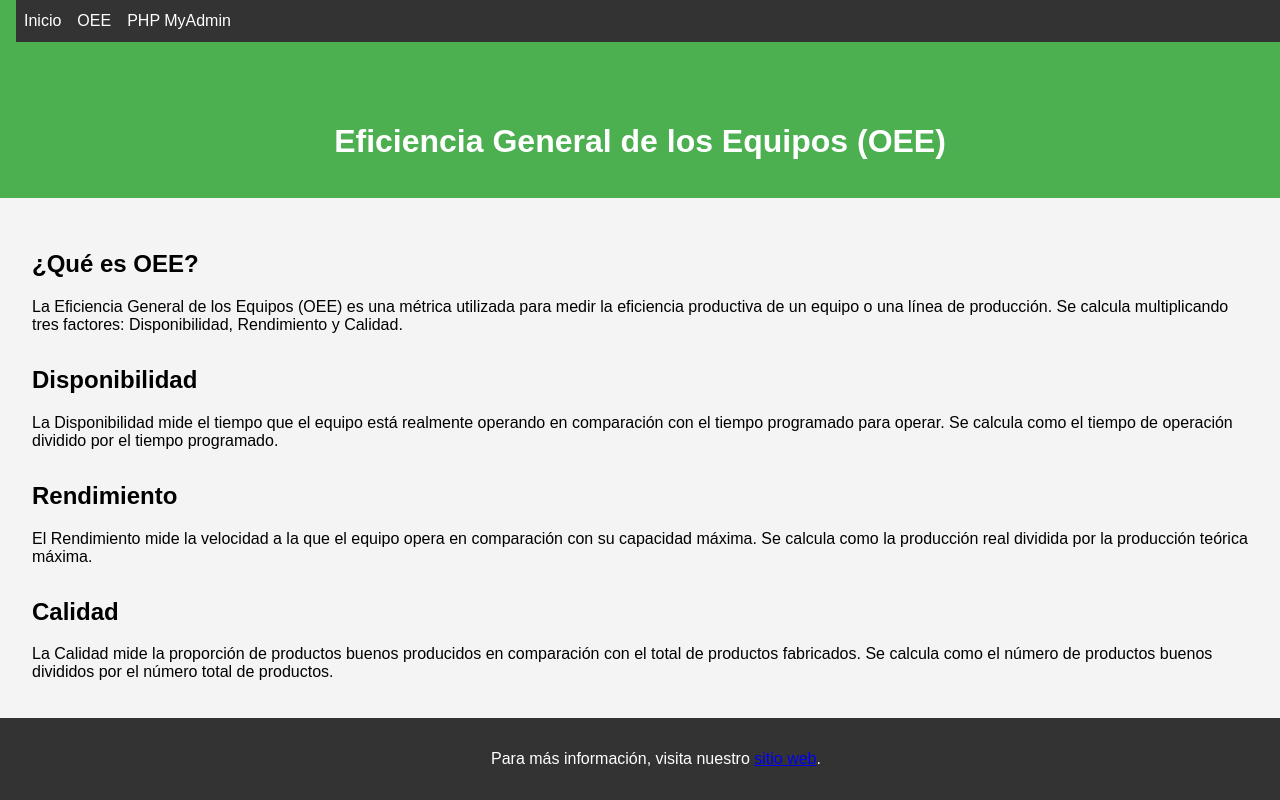
After one commit to AgustinMadygraf/ESPWROOM32, a PHP site: page /oee.php in a window 1280 px wide. The commit adds this page. Run offline with PHP 8.4, Linux system fonts and the light colour scheme; data that the repository does not hold is empty.

```diff
--- /dev/null
+++ b/header.css
@@ -0,0 +1,70 @@
+/*-----------------------CONTENT--------------*/
+
+div.content {
+  margin-left: 250px;
+  padding: 1px 16px;
+
+}
+
+@media screen and (max-width: 750px) {
+
+  div.content {margin-left: 0;
+              padding: 220px 16px;}
+            }
+
+
+@media screen and (max-width: 690px) { div.content {padding: 1px 8px;}        }
+@media screen and (max-width: 680px) { div.content {padding: 1px 6px;}        }
+@media screen and (max-width: 670px) { div.content {padding: 1px 4px;}        }
+@media screen and (max-width: 660px) { div.content {padding: 1px 2px;}        }
+@media screen and (max-width: 650px) {div.content {padding: 1px 1px;}        }
+
+
+/*---------------------------TOPNAV--------------------------*/
+
+ .topnav ul {
+           list-style-type: none;
+           margin: 0;
+           padding: 0;
+           overflow: hidden;
+           background-color: #333;
+           position: fixed;
+           top: 0;
+           width: 100%;                     }
+
+.topnav li {  float: left;
+              font-size: 16px;
+                   }
+
+.topnav li a {
+  display: block;
+  color: white;
+  text-align: center;
+  padding: 12px 8px;
+  text-decoration: none;
+}
+
+.topnav li a:hover:not(.active) {
+  background-color: #111;
+}
+
+.topnav .active {
+  background-color: #4CAF50;
+}
+
+
+@media screen and (max-width: 1275px) { .topnav li {font-size: 15px;         }
+@media screen and (max-width: 1200px) { .topnav li {font-size: 14px;         }
+@media screen and (max-width: 1150px) { .topnav li {font-size: 13px;         }
+@media screen and (max-width: 1100px) { .topnav li {font-size: 12px;         }
+@media screen and (max-width: 1075px) { .topnav li {font-size: 11px;         }
+@media screen and (max-width: 1010px) { .topnav li {font-size: 10px;         }
+@media screen and (max-width: 995px) { .topnav li {font-size: 9px;         }
+
+
+
+
+.alert-danger{color:#721c24;background-color:#f8d7da;border-color:#f5c6cb}
+.alert-danger hr{border-top-color:#f1b0b7}
+.alert-danger .alert-link{color:#491217}
+}
--- /dev/null
+++ b/header.php
@@ -0,0 +1,37 @@
+<?php
+// ESPWROOM32/includes/header.php
+
+//$paginaActual = basename($_SERVER['PHP_SELF']);
+//$claseActiva = "class='active'";
+
+$navItems = [
+    'index.php' => 'Inicio',
+    'oee.php' => 'OEE',
+    '../phpMyAdmin/' => 'PHP MyAdmin'
+];
+?>
+
+<!DOCTYPE html>
+<html lang="es">
+<head>
+    <meta charset="UTF-8">
+    <link rel="stylesheet" type="text/css" href="header.css">
+    <meta name="viewport" content="width=device-width, initial-scale=1.0">
+    <link rel="shortcut icon" href="/favicon.ico" type="image/x-icon">
+    <link rel="icon" href="/imagenes/favicon.ico" type="image/x-icon">
+</head>
+<body>
+<header>
+    <br><br><br>
+    <div class='topnav'>
+        <ul>
+            <?php foreach ($navItems as $fileName => $title): ?>
+                <li>
+                    <a href="/ESPWROOM32/<?= $fileName ?>" <?= ($paginaActual == "ESPWROOM32/$fileName") ? $claseActiva : "" ?>>
+                        <?= $title ?>
+                    </a>
+                </li>
+            <?php endforeach; ?>
+        </ul>
+    </div>
+</header>
--- a/index.php
+++ b/index.php
@@ -1,3 +1,8 @@
+<?php
+// index.php
+require 'header.php';
+?>
+
 <!DOCTYPE html>
 <html lang="es">
 <head>
--- /dev/null
+++ b/oee.css
@@ -0,0 +1,27 @@
+body {
+    font-family: Arial, sans-serif;
+    margin: 0;
+    padding: 0;
+    background-color: #f4f4f4;
+}
+header {
+    background-color: #4CAF50;
+    color: white;
+    padding: 1em;
+    text-align: center;
+}
+main {
+    padding: 2em;
+}
+section {
+    margin-bottom: 2em;
+}
+footer {
+    background-color: #333;
+    color: white;
+    text-align: center;
+    padding: 1em;
+    position: fixed;
+    width: 100%;
+    bottom: 0;
+}
--- /dev/null
+++ b/oee.php
@@ -0,0 +1,39 @@
+<?php
+require "header.php";
+?>
+
+<!DOCTYPE html>
+<html lang="es">
+<head>
+    <meta charset="UTF-8">
+    <meta name="viewport" content="width=device-width, initial-scale=1.0">
+    <title>Eficiencia General de los Equipos (OEE)</title>
+    <link rel="stylesheet" href="oee.css">
+</head>
+<body>
+    <header>
+        <h1>Eficiencia General de los Equipos (OEE)</h1>
+    </header>
+    <main>
+        <section>
+            <h2>¿Qué es OEE?</h2>
+            <p>La Eficiencia General de los Equipos (OEE) es una métrica utilizada para medir la eficiencia productiva de un equipo o una línea de producción. Se calcula multiplicando tres factores: Disponibilidad, Rendimiento y Calidad.</p>
+        </section>
+        <section>
+            <h2>Disponibilidad</h2>
+            <p>La Disponibilidad mide el tiempo que el equipo está realmente operando en comparación con el tiempo programado para operar. Se calcula como el tiempo de operación dividido por el tiempo programado.</p>
+        </section>
+        <section>
+            <h2>Rendimiento</h2>
+            <p>El Rendimiento mide la velocidad a la que el equipo opera en comparación con su capacidad máxima. Se calcula como la producción real dividida por la producción teórica máxima.</p>
+        </section>
+        <section>
+            <h2>Calidad</h2>
+            <p>La Calidad mide la proporción de productos buenos producidos en comparación con el total de productos fabricados. Se calcula como el número de productos buenos divididos por el número total de productos.</p>
+        </section>
+    </main>
+    <footer>
+        <p>Para más información, visita nuestro <a href="#">sitio web</a>.</p>
+    </footer>
+</body>
+</html>
```
